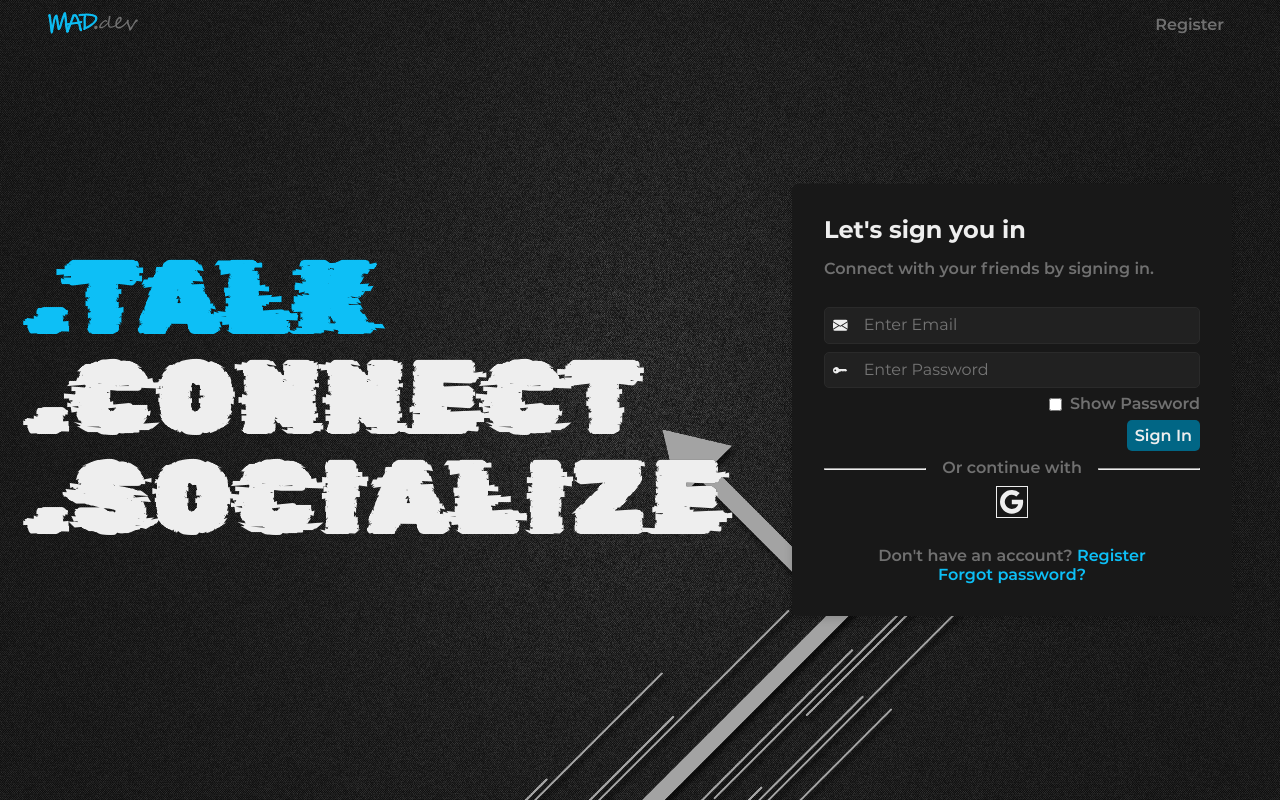
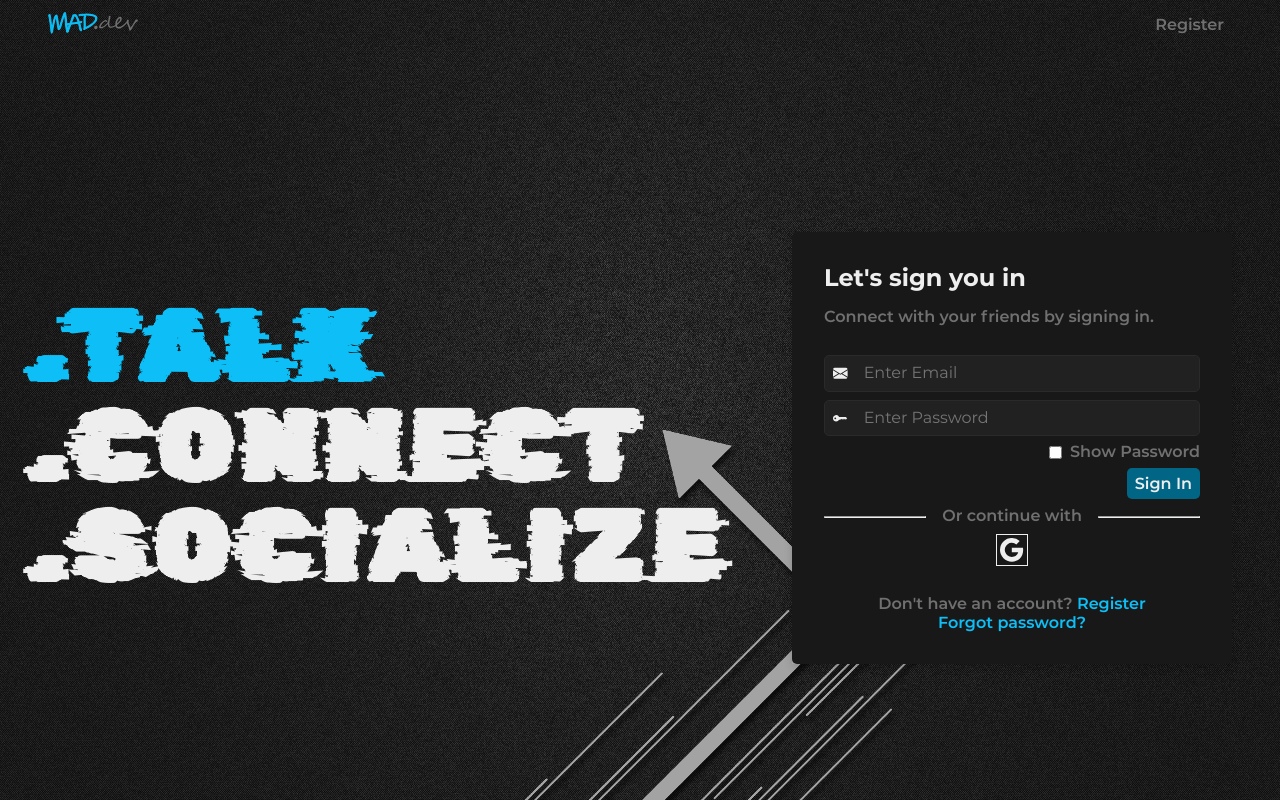
Before and after one commit to mark-makondo/Socialform, a Next.js app: page /login in a window 1280 px wide. Built offline with nearby package versions, Linux system fonts and the light colour scheme; a web font is replaced by a local one.

Commit message:
Nav and backgound readjustments
- made home bg separate from the main so that it is easier to remove when transitioning to the user page.

Signed-off by Mark Makondo <markalbert.makondo@gmail.com

```diff
--- a/components/Layout.tsx
+++ b/components/Layout.tsx
@@ -1,45 +1,20 @@
 import Head from 'next/head';
-import { useRouter } from 'next/router';
 import layoutStyle from '../styles/components/layout.module.scss';
 import { CommonReusableProps } from '../types/common.type';
-import Link from 'next/link';
+import Image from 'next/image';
 
 // assets
-import background from '../public/images/others/artistric-abstract.png';
+// import background from '../public/images/others/artistric-abstract.png';
 
 // components
-import Navbar from './Navbar';
+import Nav from './navbar/Nav';
 
 interface layoutProps extends CommonReusableProps {
     isBase?: boolean;
 }
 
 const Layout: React.FC<layoutProps> = ({ children, isBase = false }) => {
-    const currentPath = useRouter().pathname;
-
-    const isPathLogin = currentPath === '/login';
-    const isPathRegister = currentPath === '/register';
-    const navBackgroundStyle = isBase ? 'transparent' : '';
-
-    const renderNavbarContent = () => {
-        let defaultRender = (
-            <div className={layoutStyle['base-nav-content']}>
-                {!isPathLogin && (
-                    <button type="button" className="btn btn-borderless">
-                        <Link href="/login">Login</Link>
-                    </button>
-                )}
-                {!isPathRegister && (
-                    <button type="button" className="btn btn-borderless">
-                        <Link href="/register">Register</Link>
-                    </button>
-                )}
-            </div>
-        );
-        if (!isBase) defaultRender = <span>I am not at Base</span>;
-
-        return defaultRender;
-    };
+    const navBackgroundStyle = isBase ? 'transparent' : '#181818';
 
     return (
         <>
@@ -48,19 +23,10 @@ const Layout: React.FC<layoutProps> = ({ children, isBase = false }) => {
                 <meta name="description" content="A social media platform with a twist." />
                 <link rel="icon" href="/favicon.ico" />
             </Head>
-            <Navbar background={navBackgroundStyle}>{renderNavbarContent()}</Navbar>
-            <main
-                className={layoutStyle.base}
-                style={{
-                    backgroundImage: `url(${background.src})`,
-                    backgroundRepeat: 'no-repeat',
-                    backgroundSize: 'cover',
-                    backgroundPosition: 'center',
-                    backgroundColor: '#a3a3a3',
-                    backgroundBlendMode: 'darken',
-                }}
-            >
-                {children}
+            <Nav background={navBackgroundStyle} isBase={isBase} />
+            <main className={layoutStyle.base}>
+                {isBase && <div className={layoutStyle.base__bg}></div>}
+                <div className={layoutStyle['base-wrapper']}>{children}</div>
             </main>
         </>
     );
--- /dev/null
+++ b/components/navbar/DefaultNav.tsx
@@ -0,0 +1,27 @@
+import Link from 'next/link';
+import { useRouter } from 'next/router';
+import navbarStyle from '../../styles/components/navbar.module.scss';
+
+const DefaultNav = () => {
+    const currentPath = useRouter().pathname;
+
+    const isPathLogin = currentPath === '/login';
+    const isPathRegister = currentPath === '/register';
+
+    return (
+        <div className={navbarStyle.base__menu}>
+            {!isPathLogin && (
+                <button type="button" className="btn btn-borderless">
+                    <Link href="/login">Login</Link>
+                </button>
+            )}
+            {!isPathRegister && (
+                <button type="button" className="btn btn-borderless">
+                    <Link href="/register">Register</Link>
+                </button>
+            )}
+        </div>
+    );
+};
+
+export default DefaultNav;
--- a/components/Navbar.tsx
+++ b/components/navbar/Nav.tsx
@@ -1,12 +1,17 @@
-import navbarStyle from '../styles/components/navbar.module.scss';
+import navbarStyle from '../../styles/components/navbar.module.scss';
 import Image from 'next/image';
-import { CommonReusableProps } from '../types/common.type';
+import { CommonReusableProps } from '../../types/common.type';
+
+// components
+import DefaultNav from './DefaultNav';
+import UserNav from './UserNav';
 
 interface navbarProps extends CommonReusableProps {
     background?: string;
+    isBase?: boolean;
 }
 
-const Navbar: React.FC<navbarProps> = ({ children, background = '' }) => {
+const Navbar: React.FC<navbarProps> = ({ background = '#181818', isBase = false }) => {
     return (
         <nav className={navbarStyle.base} style={{ background }}>
             <div className={navbarStyle.base__logo}>
@@ -21,7 +26,7 @@ const Navbar: React.FC<navbarProps> = ({ children, background = '' }) => {
                 />
             </div>
             <div className={navbarStyle.base__content} role="navigation">
-                {children}
+                {isBase ? <DefaultNav /> : <UserNav />}
             </div>
         </nav>
     );
--- /dev/null
+++ b/components/navbar/UserNav.tsx
@@ -0,0 +1,14 @@
+import navbarStyle from '../../styles/components/navbar.module.scss';
+
+const UserNav = () => {
+    return (
+        <>
+            <div>search bar</div>
+            <div role="navigation" className={navbarStyle.base__menu}>
+                hello
+            </div>
+        </>
+    );
+};
+
+export default UserNav;
--- a/styles/components/layout.module.scss
+++ b/styles/components/layout.module.scss
@@ -1,10 +1,23 @@
 .base {
     position: relative;
+    height: 100vh;
+    width: 100vw;
+    overflow: hidden;
 
-    &-nav-content {
-        display: flex;
-        gap: 1rem;
-        justify-content: flex-end;
-        width: 100%;
+    &-wrapper {
+        height: calc(100vh - 3rem);
+        margin-top: 3rem;
+    }
+
+    &__bg {
+        position: absolute;
+        width: 100vw;
+        height: 100vh;
+        background-repeat: no-repeat;
+        background-size: cover;
+        background-position: center;
+        background-color: #a3a3a3;
+        background-blend-mode: darken;
+        background-image: url(/images/others/artistric-abstract.png);
     }
 }
--- a/styles/components/navbar.module.scss
+++ b/styles/components/navbar.module.scss
@@ -27,4 +27,11 @@
         justify-content: space-between;
         position: relative;
     }
+
+    &__menu {
+        display: flex;
+        gap: 1rem;
+        justify-content: flex-end;
+        width: 100%;
+    }
 }
```
Also changed, not shown: pages/user/index.tsx (added, +10 -0 lines).
